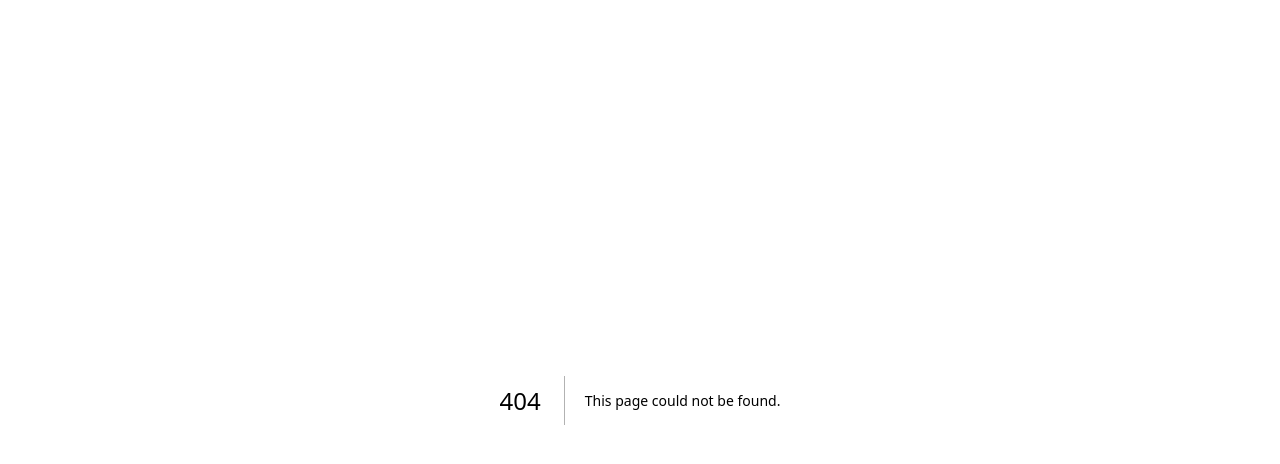
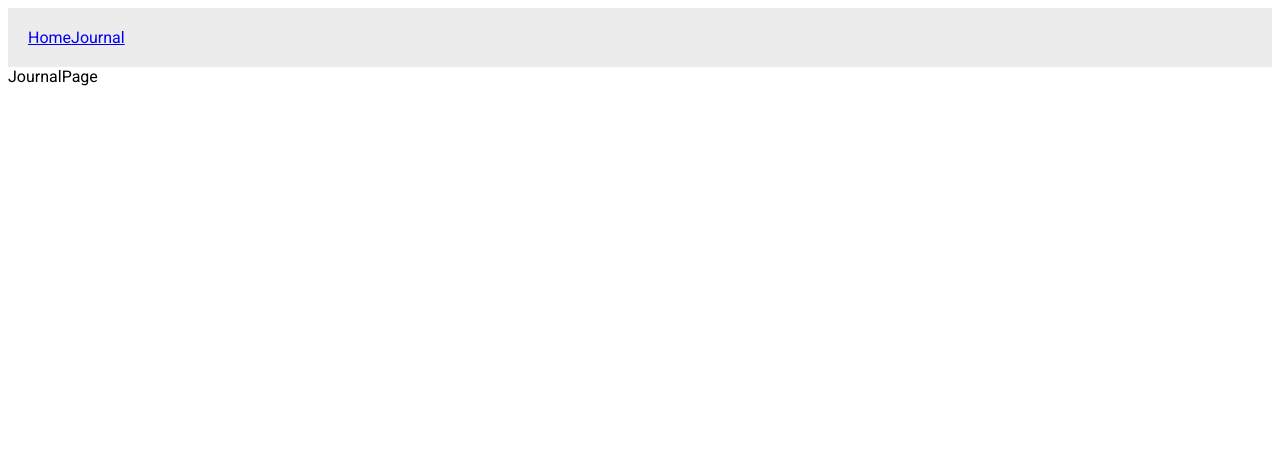
Before and after one commit to OwenS3881/eportfolio-backend, a Next.js app in the folder frontend/: page /journal in a window 1280 px wide. Before the commit this address had no page. Shown: the top 464 px of the page. Built offline with nearby package versions, Linux system fonts and the light colour scheme.

Commit message:
Starting to style frontend

```diff
--- /dev/null
+++ b/frontend/app/components/Nav.jsx
@@ -0,0 +1,18 @@
+import React from "react";
+
+import styles from "../styles/nav.module.css";
+
+import Link from "next/link";
+
+const Nav = () => {
+  return (
+    <header className={styles.container}>
+      <div className={styles.linkContainer}>
+        <Link href={"/"}>Home</Link>
+        <Link href={"/journal/"}>Journal</Link>
+      </div>
+    </header>
+  );
+};
+
+export default Nav;
--- /dev/null
+++ b/frontend/app/journal/page.jsx
@@ -0,0 +1,7 @@
+import React from "react";
+
+const JournalPage = () => {
+  return <div>JournalPage</div>;
+};
+
+export default JournalPage;
--- a/frontend/app/layout.jsx
+++ b/frontend/app/layout.jsx
@@ -1,4 +1,13 @@
-import "./globals.css";
+import "./styles/globals.css";
+
+import Nav from "./components/Nav";
+
+import { Roboto } from "next/font/google";
+
+const roboto = Roboto({
+  subsets: ["latin"],
+  weight: ["400", "700"],
+});
 
 export const metadata = {
   title: "Owen's ePortfolio",
@@ -8,7 +17,10 @@ export const metadata = {
 export default function RootLayout({ children }) {
   return (
     <html lang="en">
-      <body>{children}</body>
+      <body className={roboto.className}>
+        <Nav />
+        <main>{children}</main>
+      </body>
     </html>
   );
 }
--- /dev/null
+++ b/frontend/app/styles/nav.module.css
@@ -0,0 +1,11 @@
+.container {
+  background-color: #ececec;
+  padding: 20px;
+  display: flex;
+  flex-direction: row;
+  justify-content: left;
+}
+
+.links-container > :first-child {
+  margin-right: 20px;
+}
```
Also changed, not shown: frontend/app/styles/globals.css (added).
